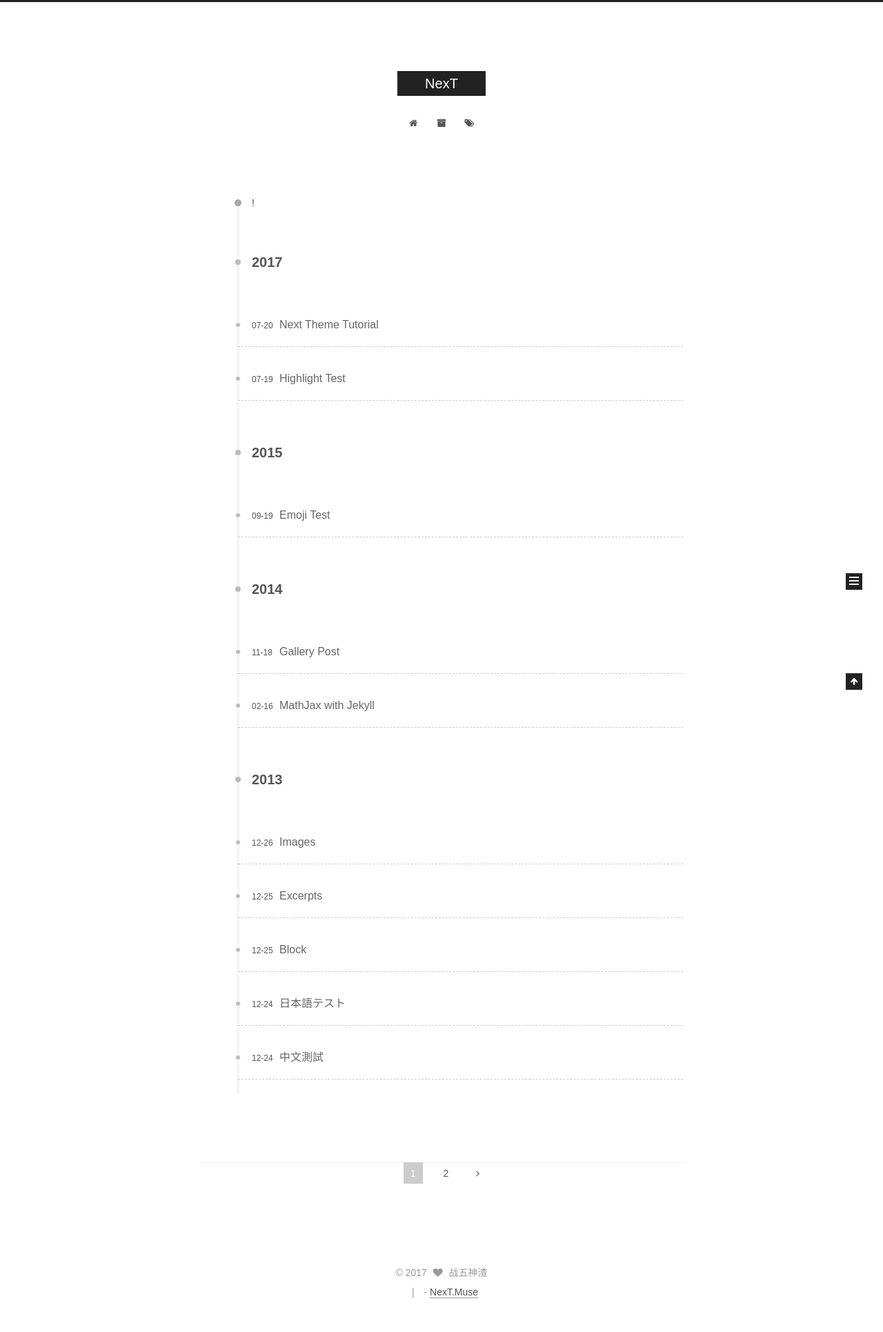
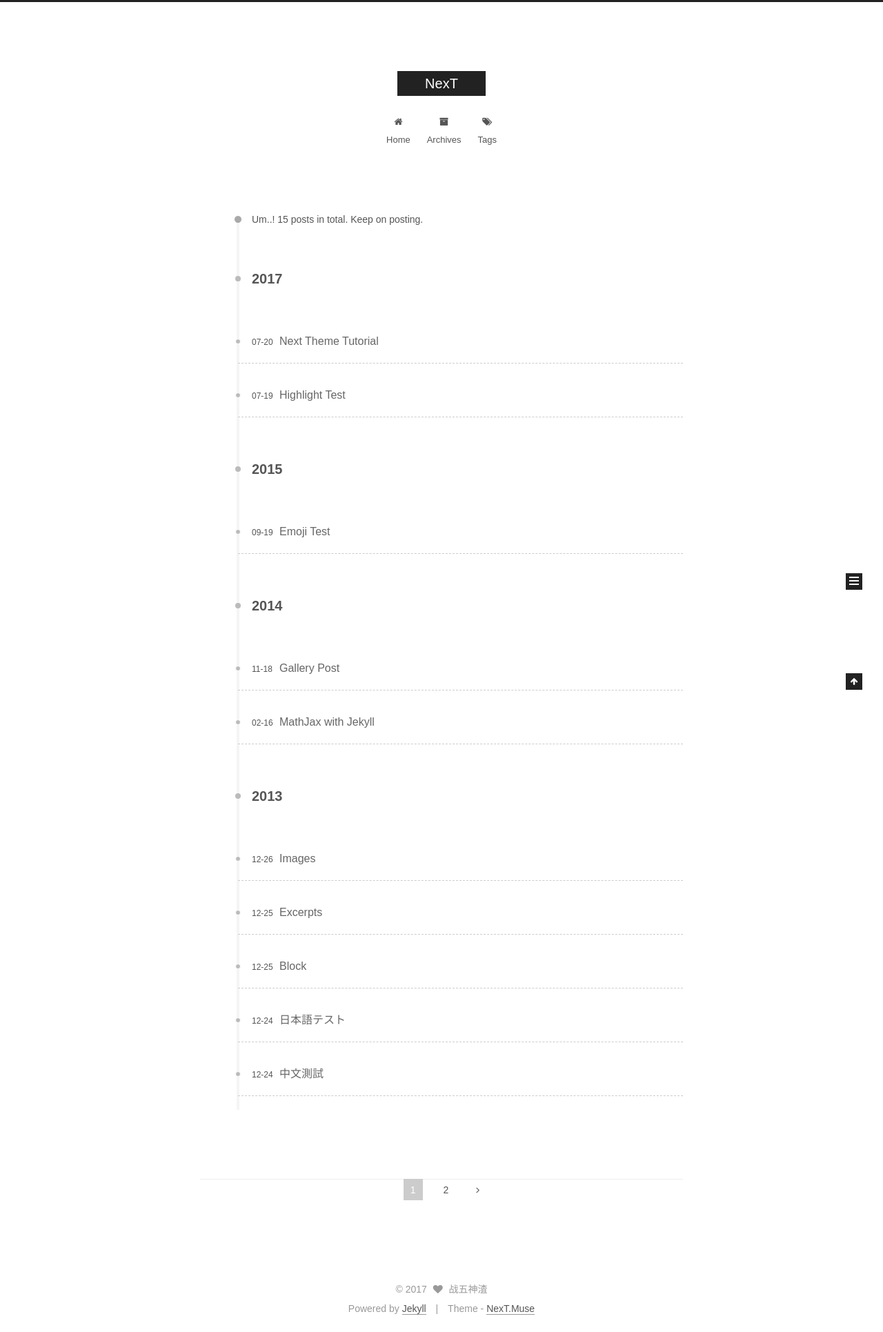
Before and after one commit to floyd1992/floyd1992.github.io, a Jekyll site: the page built from archives/index.html, in a window 1280 px wide. Shown: the whole page at 69% size. Built offline with Jekyll 4.4.1, drawn with Linux system fonts in a browser that asks for light colours; before the commit the page ends 1907 px from its top, so only the background shows below that; part of the change alters nothing that is shown.

Commit message:
revise launguage from unsupported zh-cn to en

```diff
--- a/_config.yml
+++ b/_config.yml
@@ -9,7 +9,7 @@ subtitle:
 description:
 author: 战五神渣
 # Support language: de, en, fr-FR, id, ja, ko, pt-BR, pt, ru, zh-Hans, zh-hk, zh-tw
-language: zh-CN
+language: en
 date_format: '%Y-%m-%d'
 
 # URL
```
